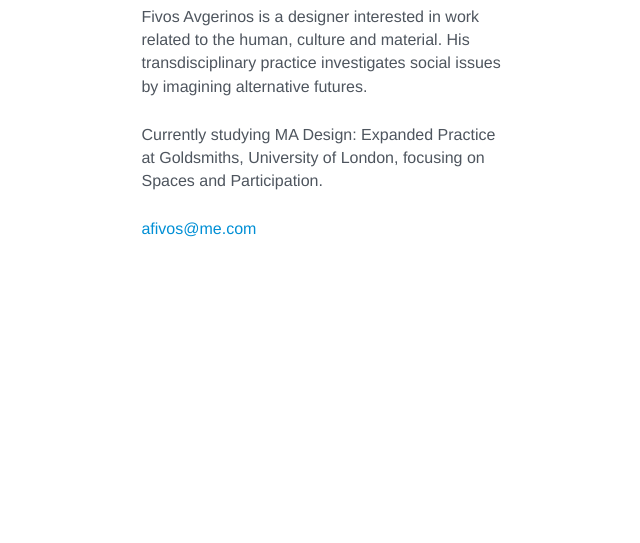
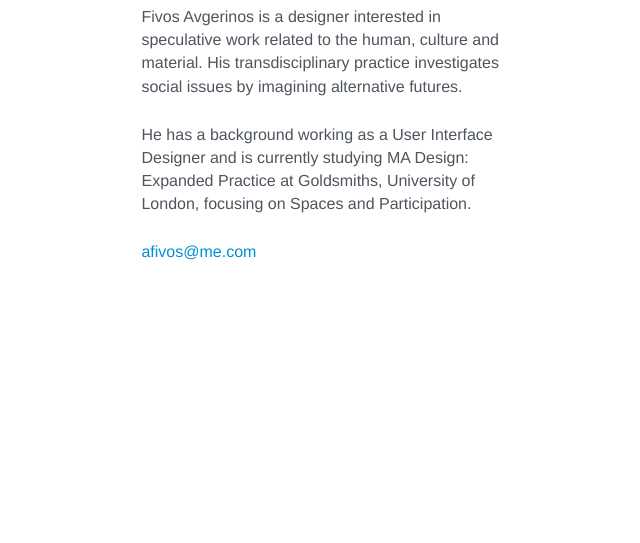
Before and after one commit to afivos/afivos.com, a Jekyll site: the page built from about/index.md, in a window 1280 px wide. Shown: the part 683-1226 px from the top of the page, without its empty margins (219-859 px from the left). Built offline with Jekyll 4.4.1, drawn with Linux system fonts in a browser that asks for light colours; nearby versions of some CDN libraries; comment, search, counter and statistics services are not loaded; before the commit the page ends 1203 px from its top, so only the background shows below that.

Commit message:
Update bio

```diff
--- a/about/index.md
+++ b/about/index.md
@@ -6,9 +6,9 @@
     <img src="/images/2018/11/IMG_9617 copy.jpg" class="imgbleed">
 </figure>
 
-Fivos Avgerinos is a designer interested in work related to the human, culture and material. His transdisciplinary practice investigates social issues by imagining alternative futures.
+Fivos Avgerinos is a designer interested in speculative work related to the human, culture and material. His transdisciplinary practice investigates social issues by imagining alternative futures.
 
-Currently studying MA Design: Expanded Practice at Goldsmiths, University of London, focusing on Spaces and Participation.
+He has a background working as a User Interface Designer and is currently studying MA Design: Expanded Practice at Goldsmiths, University of London, focusing on Spaces and Participation.
 
 <script type="text/javascript">
 emailE='me.com'
```
